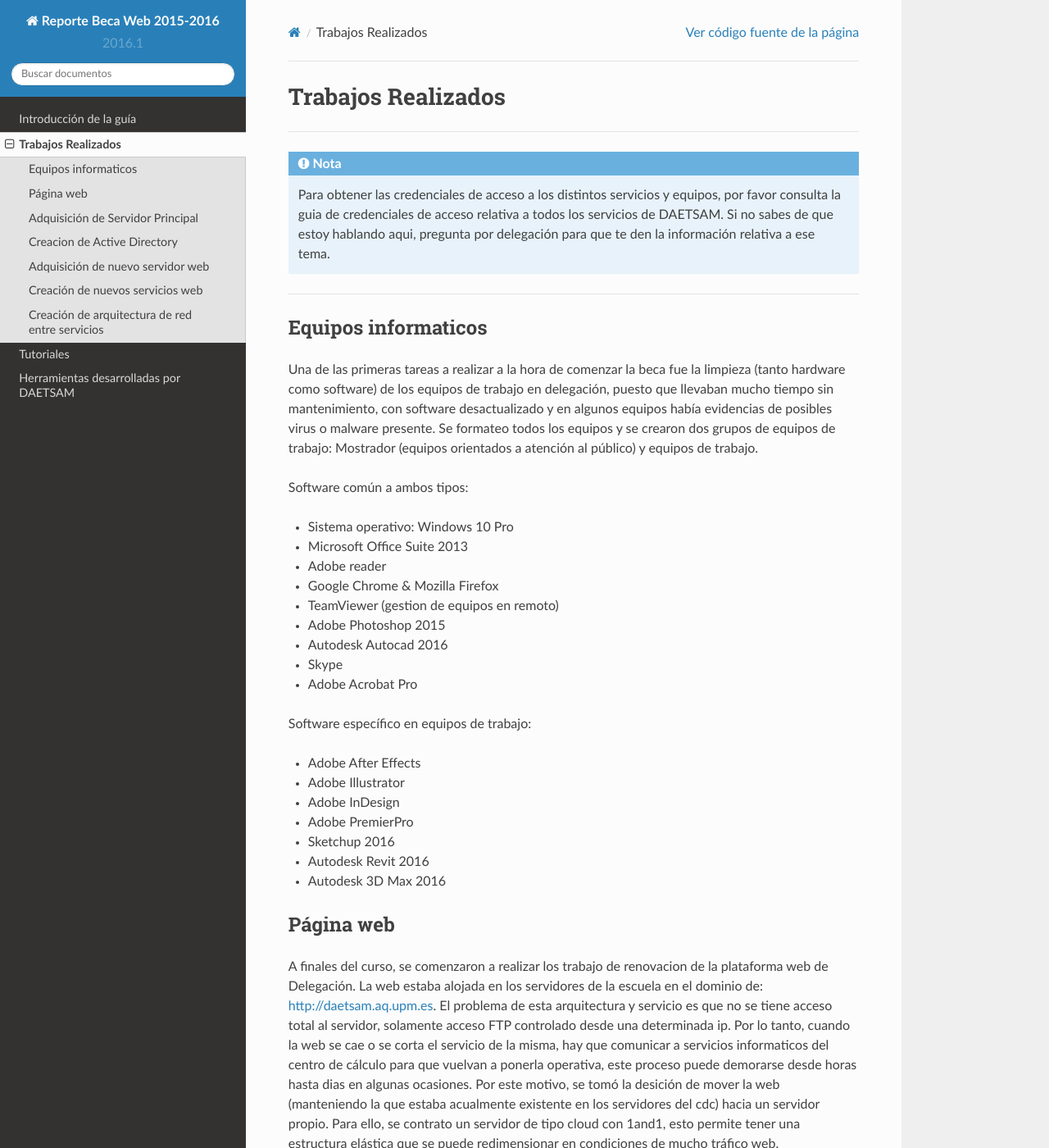
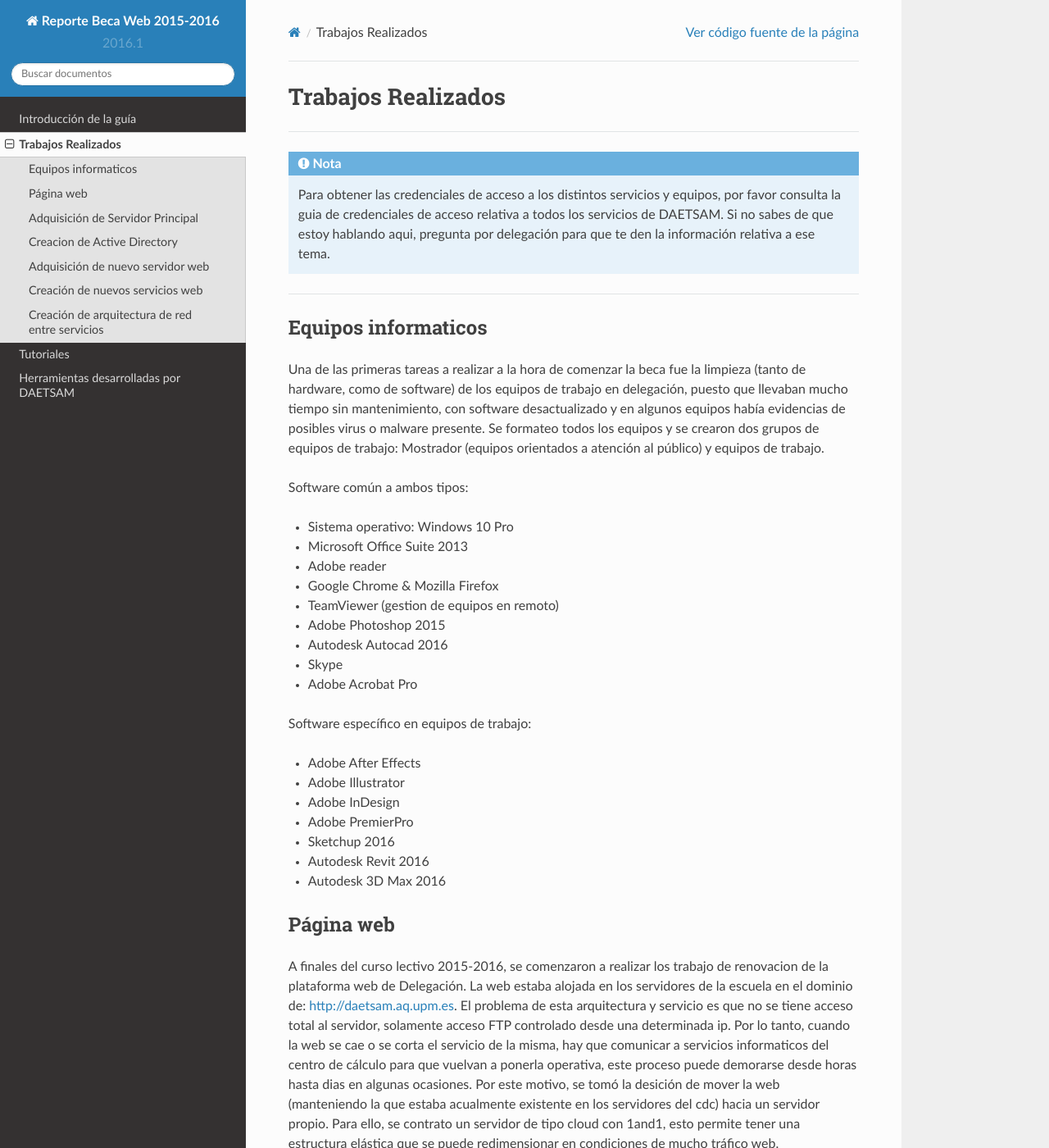
Before and after one commit to daetsamupm/reporte-beca-web-2016, a Sphinx documentation site: the page built from source/trabajos.rst, in a window 1280 px wide and 1400 px high. Shown: the whole window at 82% size. Built offline with Sphinx 7.4.7 and the Read the Docs theme 2.0.0, drawn with Linux system fonts in a browser that asks for light colours.

Commit message:
Pequeñas modificaciones en textos.

```diff
--- a/source/trabajos.rst
+++ b/source/trabajos.rst
@@ -13,7 +13,7 @@ Trabajos Realizados
 
 Equipos informaticos
 --------------------
-Una de las primeras tareas a realizar a la hora de comenzar la beca fue la limpieza (tanto hardware como software)
+Una de las primeras tareas a realizar a la hora de comenzar la beca fue la limpieza (tanto de hardware, como de software)
 de los equipos de trabajo en delegación, puesto que llevaban mucho tiempo sin mantenimiento, con software desactualizado
 y en algunos equipos había evidencias de posibles virus o malware presente.
 Se formateo todos los equipos y se crearon dos grupos de equipos de trabajo: Mostrador (equipos orientados a atención
@@ -43,7 +43,7 @@ Software específico en equipos de trabajo:
 
 Página web
 ----------
-A finales del curso, se comenzaron a realizar los trabajo de renovacion de la plataforma web de Delegación. La web estaba alojada
+A finales del curso lectivo 2015-2016, se comenzaron a realizar los trabajo de renovacion de la plataforma web de Delegación. La web estaba alojada
 en los servidores de la escuela en el dominio de: http://daetsam.aq.upm.es. El problema de esta arquitectura y servicio
 es que no se tiene acceso total al servidor, solamente acceso FTP controlado desde una determinada ip. Por lo tanto, cuando
 la web se cae o se corta el servicio de la misma, hay que comunicar a servicios informaticos del centro de cálculo para que
```
